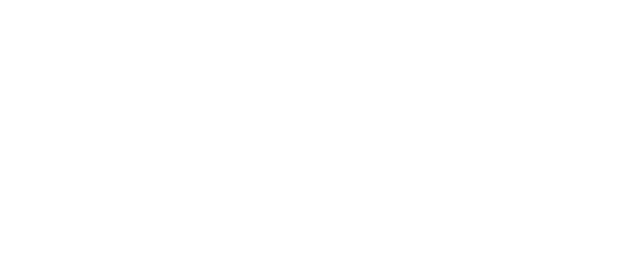
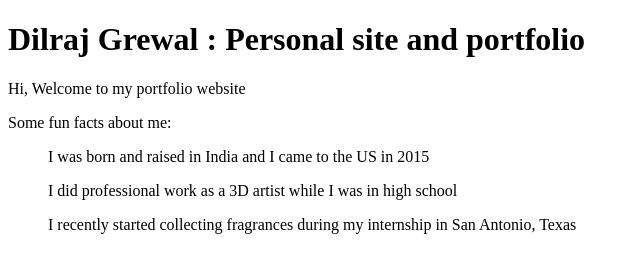
Before and after one commit to Dilrajg04/dsc106_dilrajgrewal_portfolio, a plain HTML site: page index.html in a window 1280 px wide. Shown: the whole page, without its empty margins (0-640 px from the left). Drawn offline with Linux system fonts and the light colour scheme.

Commit message:
Added fun fact section

```diff
--- a/index.html
+++ b/index.html
@@ -6,6 +6,11 @@
     <title>Dilraj Grewal</title>
 </head>
 <body>
-
+    <h1>Dilraj Grewal : Personal site and portfolio</h1>
+    <p>Hi, Welcome to my portfolio website </p>
+    <p>Some fun facts about me:</p>
+    <ul>I was born and raised in India and I came to the US in 2015</ul>
+    <ul>I did professional work as a 3D artist while I was in high school</ul>
+    <ul>I recently started collecting fragrances during my internship in San Antonio, Texas</ul>
 </body>
 </html>
```
Also changed, not shown: 1 other file.
